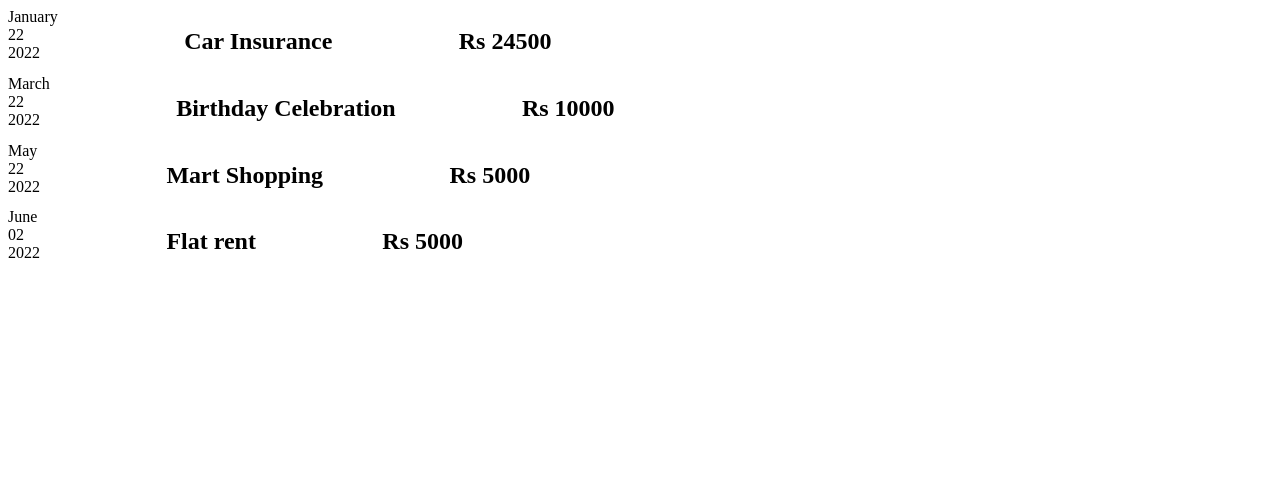
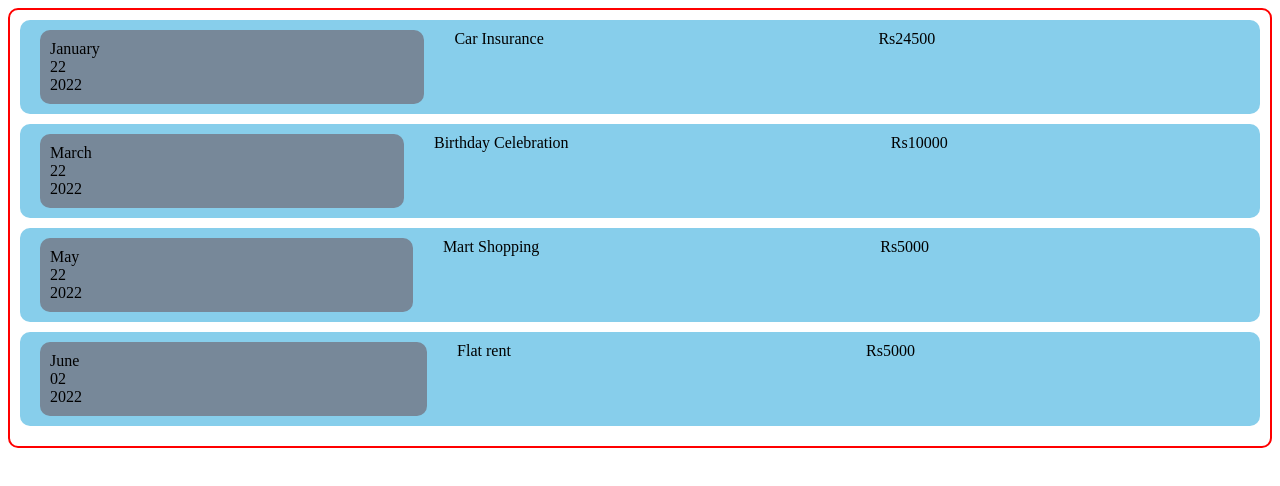
Before and after one commit to Subodhghimire99/expense-tracker, a React (Create React App) app: page / in a window 1280 px wide. Shown: the top 486 px of the page. Built offline with nearby package versions, Linux system fonts and the light colour scheme.

Commit message:
Added styling

```diff
--- a/src/App.js
+++ b/src/App.js
@@ -1,4 +1,4 @@
-import Expenses from "./components/Expenses";
+import Expenses from "./components/Expenses/Expenses";
 import "./App.css";
 
 function App() {
--- a/src/components/ExpenseItem.css
+++ /dev/null
@@ -1,12 +0,0 @@
-.expense-item {
-  display: flex;
-  flex-direction: row;
-  flex-basis: 100px;
-  row-gap: 20px;
-}
-.expense-item__date {
-  margin-right: 10%;
-}
-.expense-item__description {
-  margin-right: 10%;
-}
--- /dev/null
+++ b/src/components/Expenses/ExpenseDate.css
@@ -0,0 +1,5 @@
+.date {
+  background-color: lightslategray;
+  padding: 10px;
+  border-radius: 10px;
+}
--- a/src/components/ExpenseDate.js
+++ b/src/components/Expenses/ExpenseDate.js
@@ -1,13 +1,15 @@
-function ExpenseDate(props) {
+import "./ExpenseDate.css";
+
+const ExpenseDate = (props) => {
   const month = props.date.toLocaleString("en-US", { month: "long" });
   const day = props.date.toLocaleString("en-US", { day: "2-digit" });
   const year = props.date.getFullYear();
   return (
-    <div>
-      <div>{month}</div>
-      <div>{day}</div>
-      <div>{year}</div>
+    <div className="date">
+      <div className="date-month">{month}</div>
+      <div className="date-month">{day}</div>
+      <div className="date-year">{year}</div>
     </div>
   );
-}
+};
 export default ExpenseDate;
--- /dev/null
+++ b/src/components/Expenses/ExpenseItem.css
@@ -0,0 +1,20 @@
+.expense-item {
+  display: grid;
+  padding: 10px;
+  margin-bottom: 10px;
+  border-radius: 10px;
+  grid-template-areas: "date description price";
+  grid-gap: 20px;
+  background-color: skyblue;
+}
+.expense-item__date {
+  grid-area: date;
+  margin-left: 10px;
+}
+.expense-item__description {
+  grid-area: description;
+  margin-left: 10px;
+}
+.expense-item__price {
+  grid-area: price;
+}
--- a/src/components/ExpenseItem.js
+++ b/src/components/Expenses/ExpenseItem.js
@@ -1,20 +1,16 @@
 import "./ExpenseItem.css";
 import ExpenseDate from "./ExpenseDate";
 
-function ExpenseItem(props) {
+const ExpenseItem = (props) => {
   return (
     <div className="expense-item">
       <div className="expense-item__date">
         <ExpenseDate date={props.date}></ExpenseDate>
       </div>
-      <div className="expense-item__description">
-        <h2>{props.title}</h2>
-      </div>
-      <div className="expense-item__price">
-        <h2>Rs {props.amount}</h2>
-      </div>
+      <div className="expense-item__description">{props.title}</div>
+      <div className="expense-item__price">Rs{props.amount}</div>
     </div>
   );
-}
+};
 
 export default ExpenseItem;
--- /dev/null
+++ b/src/components/Expenses/Expenses.css
@@ -0,0 +1,7 @@
+.expenses {
+  display: inline-block;
+  padding: 10px;
+  flex-direction: column;
+  border: 2px solid red;
+  border-radius: 10px;
+}
--- a/src/components/Expenses.js
+++ b/src/components/Expenses/Expenses.js
@@ -1,30 +1,35 @@
 import ExpenseItem from "./ExpenseItem";
+import "./Expenses.css";
 
-function Expenses(props) {
+const Expenses = (props) => {
   return (
-    <div>
+    <div className="expenses">
       <ExpenseItem
+        className="expenses-item"
         title={props.items[0].title}
         amount={props.items[0].amount}
         date={props.items[0].date}
-      ></ExpenseItem>
+      />
       <ExpenseItem
+        className="expenses-item"
         title={props.items[1].title}
         amount={props.items[1].amount}
         date={props.items[1].date}
-      ></ExpenseItem>
+      />
       <ExpenseItem
+        className="expenses-item"
         title={props.items[2].title}
         amount={props.items[2].amount}
         date={props.items[2].date}
-      ></ExpenseItem>
+      />
       <ExpenseItem
+        className="expenses-item"
         title={props.items[3].title}
         amount={props.items[3].amount}
         date={props.items[3].date}
-      ></ExpenseItem>
+      />
     </div>
   );
-}
+};
 
 export default Expenses;
--- /dev/null
+++ b/src/components/UI/Card.js
@@ -0,0 +1,5 @@
+const Card = () => {
+    return (
+
+    );
+};
```
Also changed, not shown: src/components/UI/Card.css (added).
